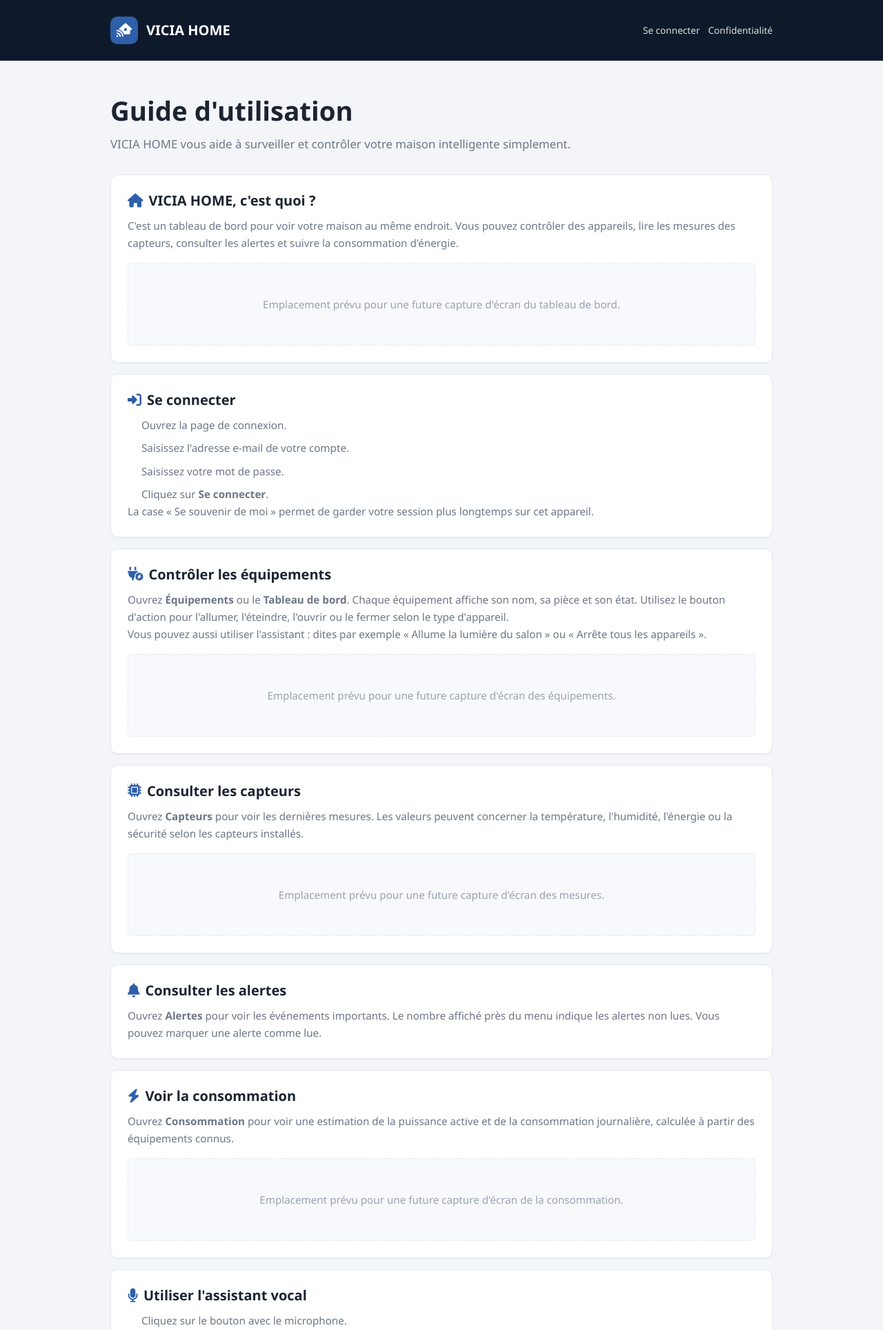
After one commit to arol-git/vicia_home, a PHP site: page /guide in a window 1280 px wide. The commit adds this page. Shown: the top 1928 px of the page at 69% size. Run offline with PHP 8.4, Linux system fonts and the light colour scheme; classes that the project's autoload settings leave out are loaded by file name; some libraries are stand-ins or nearby versions.

Commit message:
Add public guide and privacy pages

```diff
--- /dev/null
+++ b/app/controllers/PublicController.php
@@ -0,0 +1,21 @@
+<?php
+
+namespace App\Controllers;
+
+use App\Core\Controller;
+
+/**
+ * Pages d'information accessibles sans authentification.
+ */
+class PublicController extends Controller
+{
+    public function guide(): void
+    {
+        $this->render('public/guide', ['title' => "Guide d'utilisation"], false);
+    }
+
+    public function privacy(): void
+    {
+        $this->render('public/privacy', ['title' => 'Politique de confidentialité'], false);
+    }
+}
--- a/app/views/auth/login.php
+++ b/app/views/auth/login.php
@@ -101,7 +101,11 @@ use App\Core\Session;
                 </button>
             </form>
 
-            <p class="auth-footer-link">Vicia Home &mdash; Plateforme de maison intelligente sécurisée</p>
+            <p class="auth-footer-link">VICIA HOME — Gérez et contrôlez votre maison intelligente simplement.</p>
+            <nav class="auth-public-links" aria-label="Informations publiques">
+                <a href="<?= url('/guide') ?>"><i class="fa-solid fa-book-open"></i> Guide d'utilisation</a>
+                <a href="<?= url('/privacy') ?>"><i class="fa-solid fa-shield-halved"></i> Politique de confidentialité</a>
+            </nav>
         </div>
     </div>
 </div>
--- /dev/null
+++ b/app/views/public/guide.php
@@ -0,0 +1,110 @@
+<?php
+/** @var string $title */
+?>
+<!DOCTYPE html>
+<html lang="fr" data-theme="light">
+<head>
+    <meta charset="UTF-8">
+    <meta name="viewport" content="width=device-width, initial-scale=1.0">
+    <title><?= e($title) ?> — VICIA HOME</title>
+    <link rel="icon" href="<?= asset('favicon.svg') ?>" type="image/svg+xml">
+    <link rel="stylesheet" href="https://cdnjs.cloudflare.com/ajax/libs/font-awesome/6.5.1/css/all.min.css">
+    <link rel="stylesheet" href="<?= asset('css/variables.css') ?>">
+    <link rel="stylesheet" href="<?= asset('css/reset.css') ?>">
+    <link rel="stylesheet" href="<?= asset('css/components.css') ?>">
+    <link rel="stylesheet" href="<?= asset('css/public-info.css') ?>">
+    <link rel="stylesheet" href="<?= asset('css/dark-mode.css') ?>">
+</head>
+<body class="public-info-page">
+<header class="public-info__header">
+    <div class="public-info__header-inner">
+        <a class="public-info__brand" href="<?= url('/login') ?>">
+            <span class="public-info__brand-icon"><i class="fa-solid fa-house-signal"></i></span>
+            <span>VICIA HOME</span>
+        </a>
+        <nav class="public-info__nav" aria-label="Navigation publique">
+            <a href="<?= url('/login') ?>">Se connecter</a>
+            <a href="<?= url('/privacy') ?>">Confidentialité</a>
+        </nav>
+    </div>
+</header>
+
+<main class="public-info__content">
+    <div class="public-info__intro">
+        <h1>Guide d'utilisation</h1>
+        <p>VICIA HOME vous aide à surveiller et contrôler votre maison intelligente simplement.</p>
+    </div>
+
+    <section class="public-info__section">
+        <h2><i class="fa-solid fa-house"></i> VICIA HOME, c'est quoi ?</h2>
+        <p>C'est un tableau de bord pour voir votre maison au même endroit. Vous pouvez contrôler des appareils, lire les mesures des capteurs, consulter les alertes et suivre la consommation d'énergie.</p>
+        <div class="public-info__screenshot">Emplacement prévu pour une future capture d'écran du tableau de bord.</div>
+    </section>
+
+    <section class="public-info__section">
+        <h2><i class="fa-solid fa-right-to-bracket"></i> Se connecter</h2>
+        <ol>
+            <li>Ouvrez la page de connexion.</li>
+            <li>Saisissez l'adresse e-mail de votre compte.</li>
+            <li>Saisissez votre mot de passe.</li>
+            <li>Cliquez sur <strong>Se connecter</strong>.</li>
+        </ol>
+        <p>La case « Se souvenir de moi » permet de garder votre session plus longtemps sur cet appareil.</p>
+    </section>
+
+    <section class="public-info__section">
+        <h2><i class="fa-solid fa-plug-circle-bolt"></i> Contrôler les équipements</h2>
+        <p>Ouvrez <strong>Équipements</strong> ou le <strong>Tableau de bord</strong>. Chaque équipement affiche son nom, sa pièce et son état. Utilisez le bouton d'action pour l'allumer, l'éteindre, l'ouvrir ou le fermer selon le type d'appareil.</p>
+        <p>Vous pouvez aussi utiliser l'assistant : dites par exemple « Allume la lumière du salon » ou « Arrête tous les appareils ».</p>
+        <div class="public-info__screenshot">Emplacement prévu pour une future capture d'écran des équipements.</div>
+    </section>
+
+    <section class="public-info__section">
+        <h2><i class="fa-solid fa-microchip"></i> Consulter les capteurs</h2>
+        <p>Ouvrez <strong>Capteurs</strong> pour voir les dernières mesures. Les valeurs peuvent concerner la température, l'humidité, l'énergie ou la sécurité selon les capteurs installés.</p>
+        <div class="public-info__screenshot">Emplacement prévu pour une future capture d'écran des mesures.</div>
+    </section>
+
+    <section class="public-info__section">
+        <h2><i class="fa-solid fa-bell"></i> Consulter les alertes</h2>
+        <p>Ouvrez <strong>Alertes</strong> pour voir les événements importants. Le nombre affiché près du menu indique les alertes non lues. Vous pouvez marquer une alerte comme lue.</p>
+    </section>
+
+    <section class="public-info__section">
+        <h2><i class="fa-solid fa-bolt"></i> Voir la consommation</h2>
+        <p>Ouvrez <strong>Consommation</strong> pour voir une estimation de la puissance active et de la consommation journalière, calculée à partir des équipements connus.</p>
+        <div class="public-info__screenshot">Emplacement prévu pour une future capture d'écran de la consommation.</div>
+    </section>
+
+    <section class="public-info__section">
+        <h2><i class="fa-solid fa-microphone"></i> Utiliser l'assistant vocal</h2>
+        <ol>
+            <li>Cliquez sur le bouton avec le microphone.</li>
+            <li>Cliquez sur « Écouter ».</li>
+            <li>Parlez clairement, par exemple : « Quelle est la température du salon ? ».</li>
+            <li>Lisez la réponse dans la fenêtre. Elle reste ouverte pour les questions.</li>
+        </ol>
+        <p>L'assistant comprend aussi des formulations courantes comme « coupe l'eau », « allume dehors » et « arrête tous les appareils ».</p>
+    </section>
+
+    <section class="public-info__section" id="about">
+        <h2><i class="fa-solid fa-circle-info"></i> À propos de VICIA HOME</h2>
+        <p>VICIA HOME est une plateforme de supervision et de contrôle pour une maison équipée d'appareils et de capteurs connectés.</p>
+    </section>
+
+    <section class="public-info__section">
+        <h2><i class="fa-solid fa-icons"></i> Comprendre les boutons et les icônes</h2>
+        <ul>
+            <li><strong>Maison</strong> : accéder au tableau de bord de la maison.</li>
+            <li><strong>Prise ou éclair</strong> : gérer un équipement.</li>
+            <li><strong>Puce</strong> : consulter un capteur.</li>
+            <li><strong>Cloche</strong> : consulter les alertes et les notifications.</li>
+            <li><strong>Microphone</strong> : parler à l'assistant vocal.</li>
+            <li><strong>Engrenage</strong> : ouvrir les paramètres.</li>
+        </ul>
+    </section>
+</main>
+
+<footer class="public-info__footer">VICIA HOME — Gérez et contrôlez votre maison intelligente simplement.</footer>
+</body>
+</html>
--- a/public/index.php
+++ b/public/index.php
@@ -42,6 +42,8 @@ $router = new Router();
 // ------------------------- Authentification -----------------------------
 $router->get('/', 'AuthController@showLogin');
 $router->get('/login', 'AuthController@showLogin');
+$router->get('/guide', 'PublicController@guide');
+$router->get('/privacy', 'PublicController@privacy');
 $router->post('/login', 'AuthController@login');
 $router->post('/logout', 'AuthController@logout');
 $router->get('/forgot-password', 'AuthController@showForgotPassword');
```
Also changed, not shown: app/views/public/privacy.php (added, +85 -0 lines), app/views/settings/index.php (+9 -0 lines), public/assets/css/public-info.css (added).
